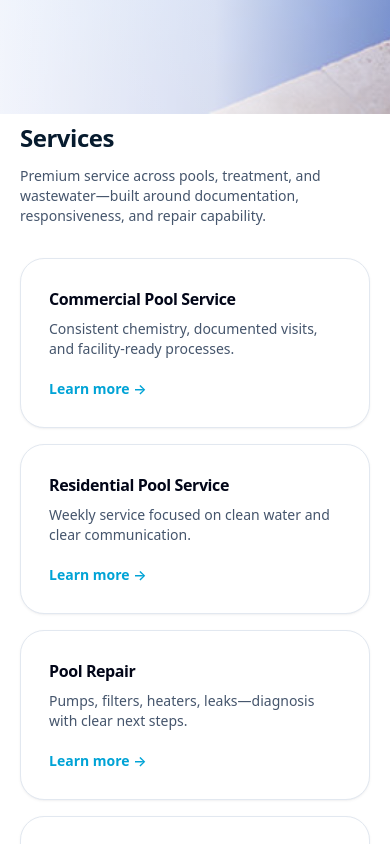
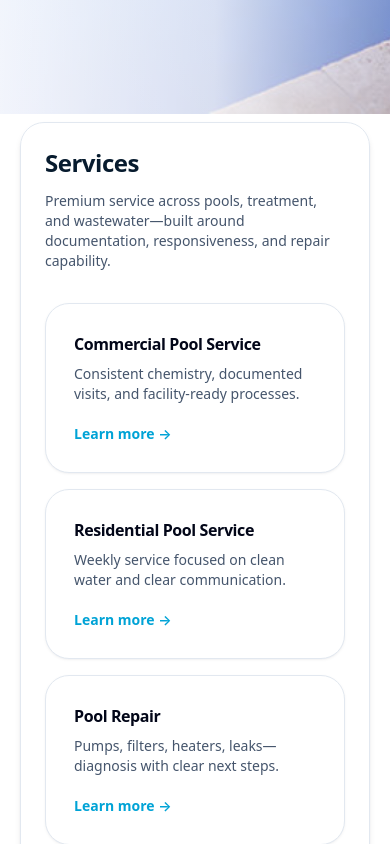
Before and after one commit to alexcarney460-hue/purifiedservices, a Next.js app: page / in a window 390 px wide. Shown: the part 1220-2064 px from the top of the page. Built offline with nearby package versions, Linux system fonts and the light colour scheme; no server answers.

Commit message:
homepage: make services section float over hero for premium mobile

```diff
--- a/src/app/page.tsx
+++ b/src/app/page.tsx
@@ -92,6 +92,7 @@ export default function Home() {
       {/* Services */}
       <Section className="-mt-10 sm:-mt-14">
         <Container>
+          <div className="rounded-3xl border border-slate-200 bg-white/90 p-6 shadow-md shadow-slate-900/10 backdrop-blur sm:p-8">
             <div className="max-w-2xl">
               <H2>Services</H2>
               <p className="mt-3 text-sm text-slate-600">
@@ -130,6 +131,7 @@ export default function Home() {
               description="Fresno, Clovis, and coverage across the Central Valley."
               href="/service-areas"
             />
+          </div>
         </div>
         </Container>
       </Section>
```
Lines whose indentation alone changed are shown as unchanged.
